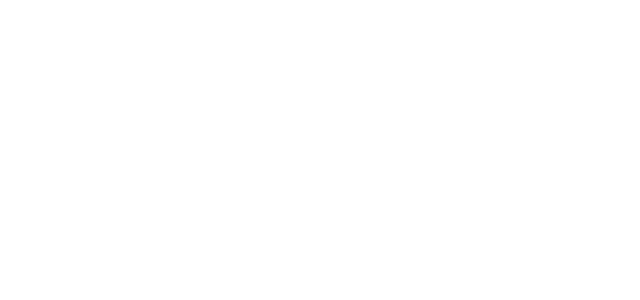
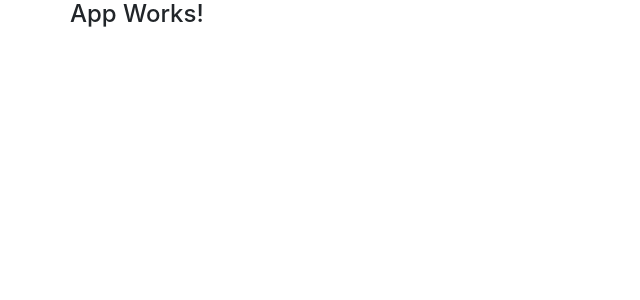
Before and after one commit to asadones/raspberry-electron-clock, an Angular app: page / in a window 1280 px wide. Shown: the top 300 px of the page, without its empty margins (0-640 px from the left). Built offline with nearby package versions, Linux system fonts and the light colour scheme.

Commit message:
Added Bootstrap CSS

```diff
--- a/package.json
+++ b/package.json
@@ -25,6 +25,7 @@
     "@angular/platform-browser-dynamic": "4.4.3",
     "@angular/router": "4.4.3",
     "@ng-bootstrap/ng-bootstrap": "^1.0.0-beta.5",
+    "bootstrap": "^4.0.0-alpha.6",
     "core-js": "2.4.1",
     "enhanced-resolve": "3.3.0",
     "rxjs": "5.4.3",
--- a/src/app/app.component.html
+++ b/src/app/app.component.html
@@ -1,3 +1 @@
-<h1>
-  {{title}}
-</h1>
+<router-outlet></router-outlet>
--- a/src/app/app.module.ts
+++ b/src/app/app.module.ts
@@ -6,6 +6,7 @@ import { NgbModule } from '@ng-bootstrap/ng-bootstrap';
 
 import { AppComponent } from './app.component';
 import { HomeComponent } from './home/home.component';
+import { AppRoutingModule } from './routing.module';
 
 import { ElectronService } from './providers/electron.service'
 
@@ -18,7 +19,8 @@ import { ElectronService } from './providers/electron.service'
     BrowserModule,
     FormsModule,
     HttpModule,
-    NgbModule
+    NgbModule,
+    AppRoutingModule
   ],
   providers: [
     ElectronService
--- a/src/app/home/home.component.html
+++ b/src/app/home/home.component.html
@@ -1,5 +1,3 @@
-<div class="container  d-flex h-100">
-  <div class="row justify-content-center align-self-center">
-    <h4>App Works!</h4>
-  </div>
+<div class="row justify-content-center align-self-center">
+  <h4>App Works!</h4>
 </div>
--- a/src/index.html
+++ b/src/index.html
@@ -9,12 +9,12 @@
   <link rel="icon" type="image/x-icon" href="favicon.ico">
 </head>
 <body>
-  <app-root>
-    <div class="container  d-flex h-100">
+  <div class="container  d-flex h-100">
+    <app-root>
       <div class="row justify-content-center align-self-center">
         <h4>Loading...</h4>
       </div>
-    </div>
-  </app-root>
+    </app-root>
+  </div>
 </body>
 </html>
--- a/src/styles.css
+++ b/src/styles.css
@@ -1 +1,2 @@
 /* You can add global styles to this file, and also import other style files */
+@import '~bootstrap/dist/css/bootstrap.min.css';
```
Also changed, not shown: src/app/routing.module.ts (added, +18 -0 lines), 1 other file (tests, documents, lock files or other folders).
